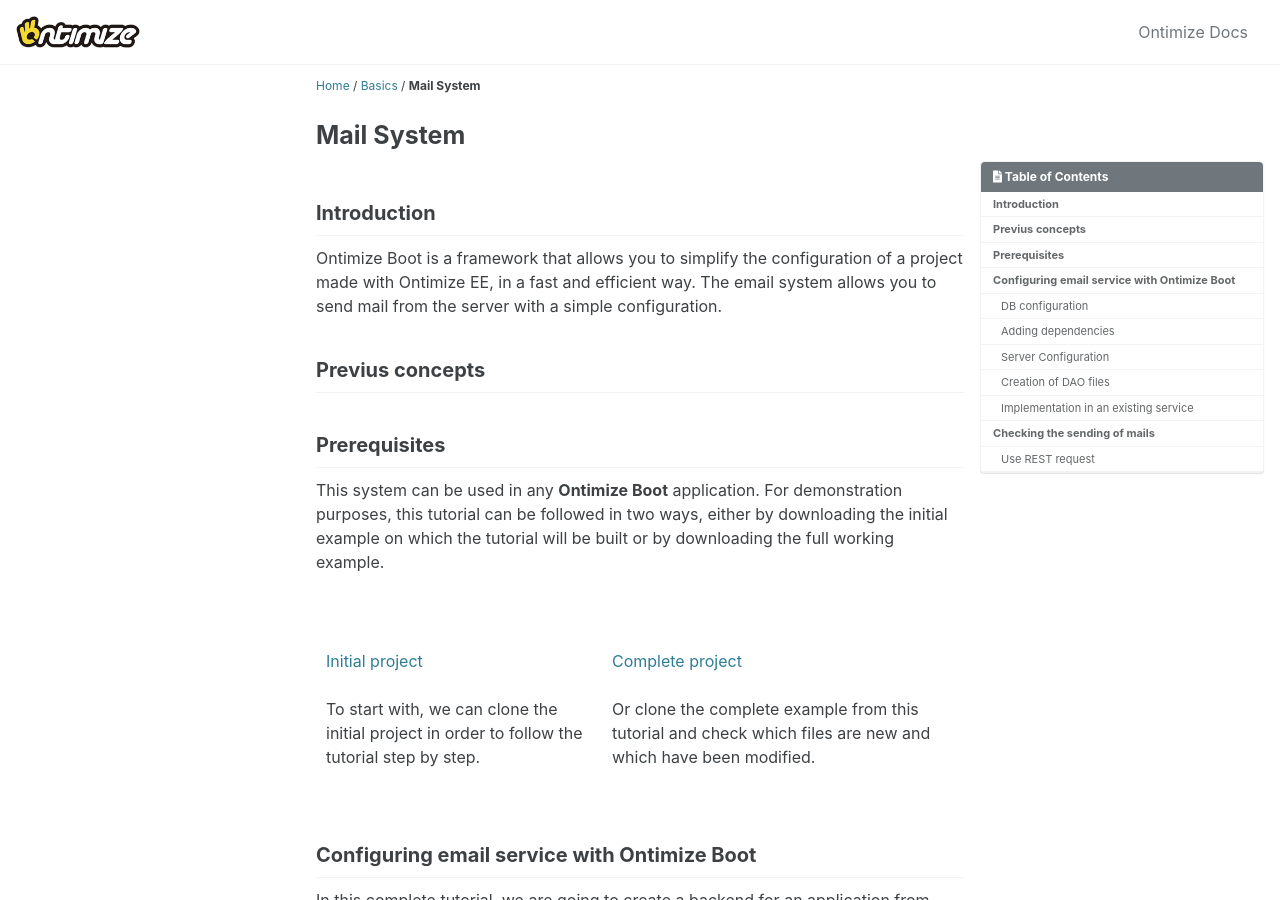
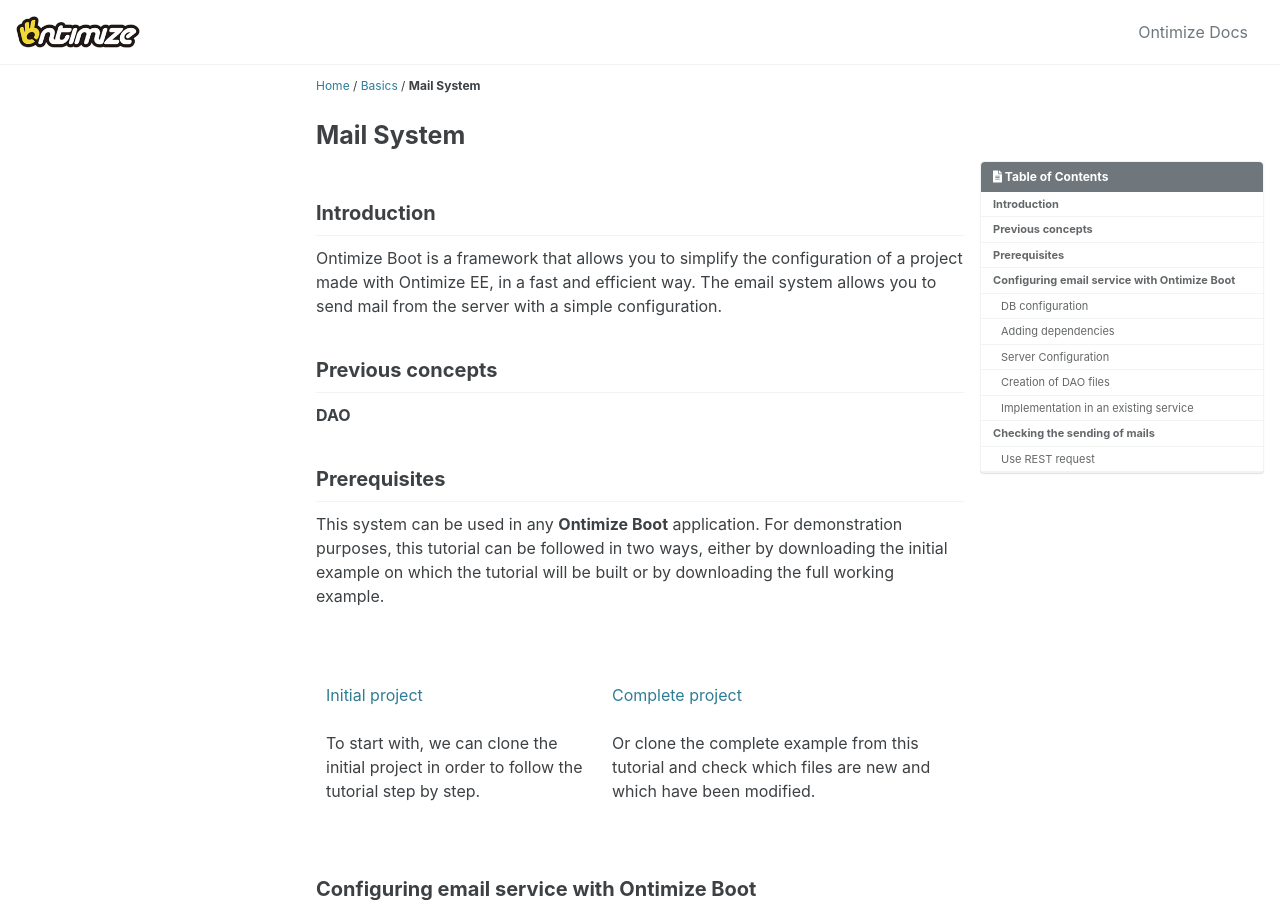
Before and after one commit to ontimize/ontimize-boot, a Jekyll site: the page built from _pages/basics_mail.md, in a window 1280 px wide and 900 px high. Built offline with Jekyll 4.4.1, drawn with Linux system fonts in a browser that asks for light colours; cached includes are drawn as plain includes.

Commit message:
updated page mail

```diff
--- a/_pages/basics_mail.md
+++ b/_pages/basics_mail.md
@@ -12,7 +12,9 @@
 
 Ontimize Boot is a framework that allows you to simplify the configuration of a project made with Ontimize EE, in a fast and efficient way. The email system allows you to send mail from the server with a simple configuration.
 
-## Previus concepts
+## Previous concepts
+
+**DAO**
 
 ## Prerequisites
 
```
